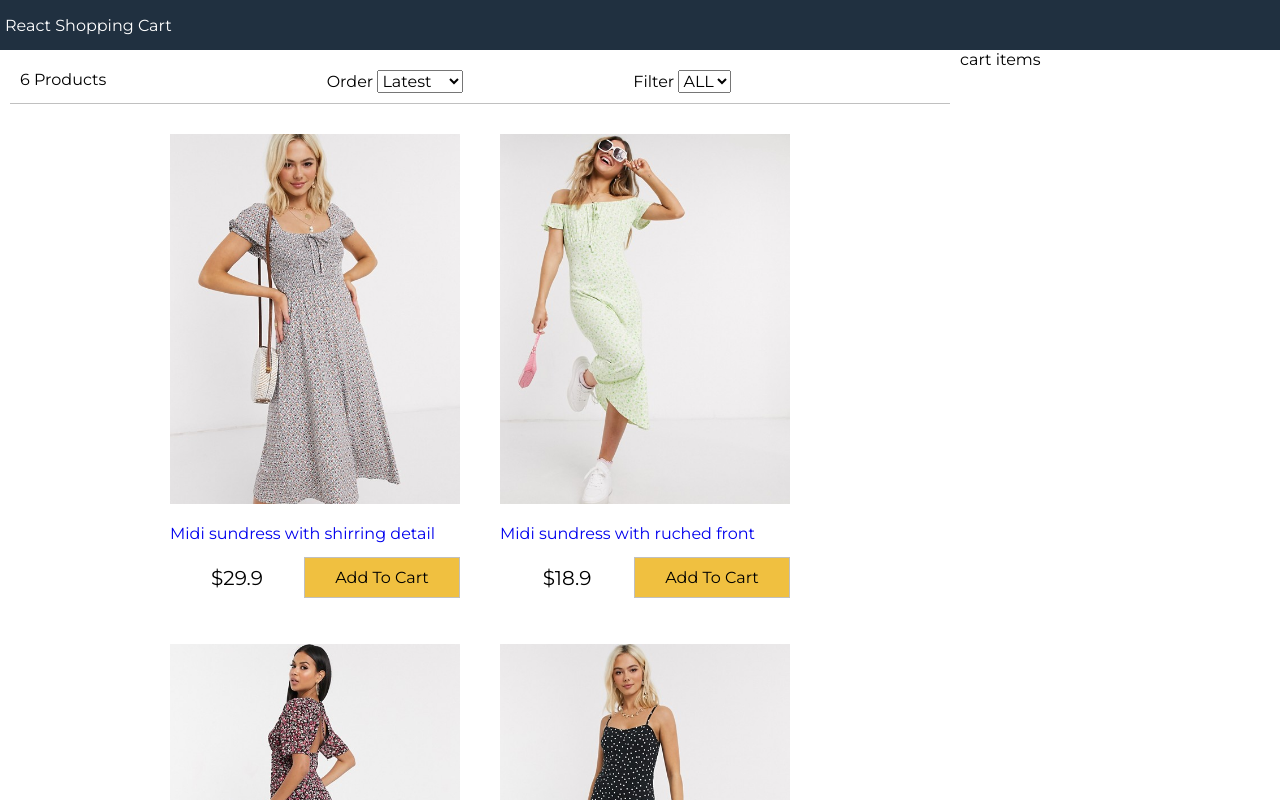
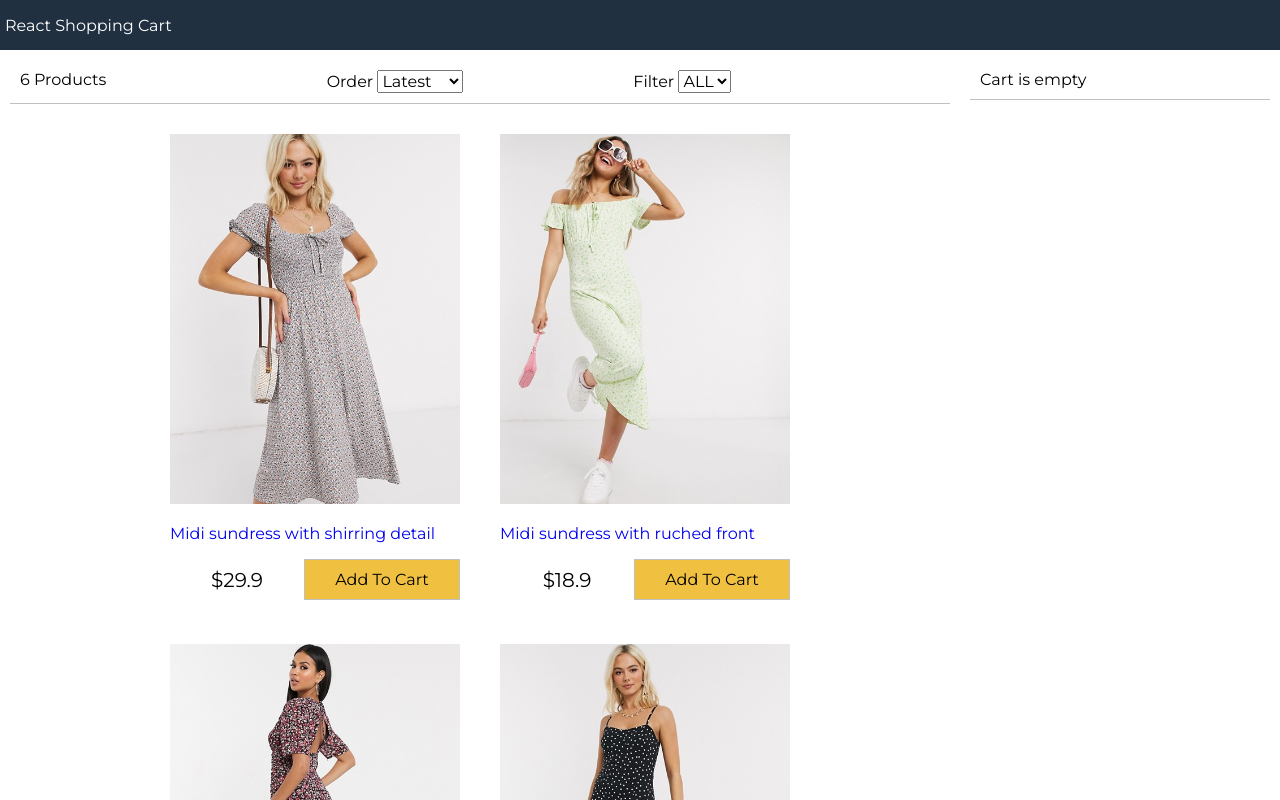
Before and after one commit to arieHozi/Shopping-list, a React (Create React App) app: page / in a window 1280 px wide. Shown: the top 800 px of the page. Built offline with nearby package versions, Linux system fonts and the light colour scheme.

Commit message:
car component

```diff
--- a/src/App.js
+++ b/src/App.js
@@ -3,6 +3,7 @@
 import data from "./data.json";
 import Products from "./components/Products";
 import Filter from "./components/Filter";
+import Cart from "./components/Cart";
 
 class App extends React.Component {
   constructor() {
@@ -11,6 +12,7 @@
       products: data.products,
       size: "",
       sort: "",
+      cartitems: [],
     };
   }
 
@@ -33,7 +35,6 @@
             : -1 //sort by newest
       ),
     }));
-    console.log(e.target.value);
   };
   filterProducts = (e) => {
     if (e.target.value === "") {
@@ -46,6 +47,34 @@
         ),
       });
     }
+  };
+  removeFromCart = (product) => {
+    console.log("product", product._id);
+
+    const cartitems = this.state.cartitems.slice();
+    this.setState({
+      cartitems: cartitems.filter((item) => item._id !== product._id),
+    });
+  };
+  addToCart = (product) => {
+    let alreadtInCart = false;
+    const cartitems = this.state.cartitems.slice();
+    cartitems.forEach((item) => {
+      if (item._id === product._id) {
+        item.count++;
+
+        alreadtInCart = true;
+      }
+    });
+    if (!alreadtInCart) {
+      cartitems.push({
+        ...product,
+        count: 1,
+      });
+    }
+    this.setState({
+      cartitems,
+    });
   };
   render() {
     return (
@@ -63,9 +92,17 @@
                 filterProducts={this.filterProducts}
                 sortProducts={this.sortProducts}
               />
-              <Products products={this.state.products} />
+              <Products
+                products={this.state.products}
+                addToCart={this.addToCart}
+              />
             </div>
-            <div className="sidebar">cart items</div>
+            <div className="sidebar">
+              <Cart
+                cartitems={this.state.cartitems}
+                removeFromCart={this.removeFromCart}
+              />
+            </div>
           </div>
         </main>
         <footer>All right is reserved.</footer>
--- /dev/null
+++ b/src/components/Cart.js
@@ -0,0 +1,63 @@
+import React, { Component } from "react";
+import formatCurrency from "../util";
+
+export default class Cart extends Component {
+  render() {
+    const { cartitems } = this.props;
+    console.log(cartitems);
+
+    return (
+      <div>
+        {cartitems.length === 0 ? (
+          <div className="cart cart-header">Cart is empty</div>
+        ) : (
+          <div className="cart cart-header">
+            You have {cartitems.length} in the cart
+          </div>
+        )}
+        <div>
+          <div className="cart">
+            <ul className="cart-items">
+              {cartitems.map((item) => (
+                <li key={item._id}>
+                  <div>
+                    <img src={item.image} alt={item.title} />
+                  </div>
+                  <div>
+                    <div>{item.title}</div>
+                    <div className="right">
+                      Price:{formatCurrency(item.price)}
+                      {"    "} items: {item.count}
+                      {"     "}
+                      <button className="btu button_add">+</button>
+                      <button className="btu button_remove">-</button>
+                      <button onClick={() => this.props.removeFromCart(item)}>
+                        Remove
+                      </button>
+                    </div>
+                  </div>
+                </li>
+              ))}
+            </ul>
+          </div>
+          {cartitems.length !== 0 && (
+            <div className={"cart"}>
+              <div className="total">
+                <div>
+                  Total:{"  "}
+                  {formatCurrency(
+                    cartitems.reduce(
+                      (total, item) => total + item.price * item.count,
+                      0
+                    )
+                  )}
+                </div>
+                <button className="button-primary">Proceed</button>
+              </div>
+            </div>
+          )}
+        </div>
+      </div>
+    );
+  }
+}
--- a/src/components/Products.js
+++ b/src/components/Products.js
@@ -13,10 +13,16 @@
                   <img src={product.image} alt={product.title}></img>
                   <p>{product.title}</p>
                 </a>
-              </div>
-              <div className="product-price">
-                <div className="price">{formatCurrency(product.price)}</div>
-                <button className="button button-primary">Add To Cart</button>
+
+                <div className="product-price">
+                  <div className="price">{formatCurrency(product.price)}</div>
+                  <button
+                    className="button button-primary"
+                    onClick={() => this.props.addToCart(product)}
+                  >
+                    Add To Cart
+                  </button>
+                </div>
               </div>
             </li>
           ))}
--- a/src/index.css
+++ b/src/index.css
@@ -134,3 +134,56 @@
 .filter div {
   flex: 1;
 }
+/*index.css*/
+.cart {
+  padding: 1rem;
+  margin: 1rem;
+  display: flex;
+}
+.cart-header {
+  border-bottom: 0.1rem #c0c0c0 solid;
+}
+.cart-items {
+  padding: 0;
+  width: 100%;
+  list-style: none;
+}
+.cart-items img {
+  width: 5rem;
+}
+.cart-items li {
+  display: flex;
+}
+.cart-items li div {
+  padding: 0.5rem;
+}
+
+.cart-items li div:last-child {
+  flex: 1;
+}
+.right {
+  text-align: right;
+}
+.button_add,
+.button_remove {
+  font-size: 2.2rem;
+  border: none;
+
+  background: none;
+}
+.button_add {
+  color: green;
+}
+.button_remove {
+  color: red;
+}
+.total {
+  display: flex;
+  justify-content: space-between;
+  align-items: center;
+  width: 100%;
+}
+.total > div,
+.total > button {
+  flex: 1;
+}
```
